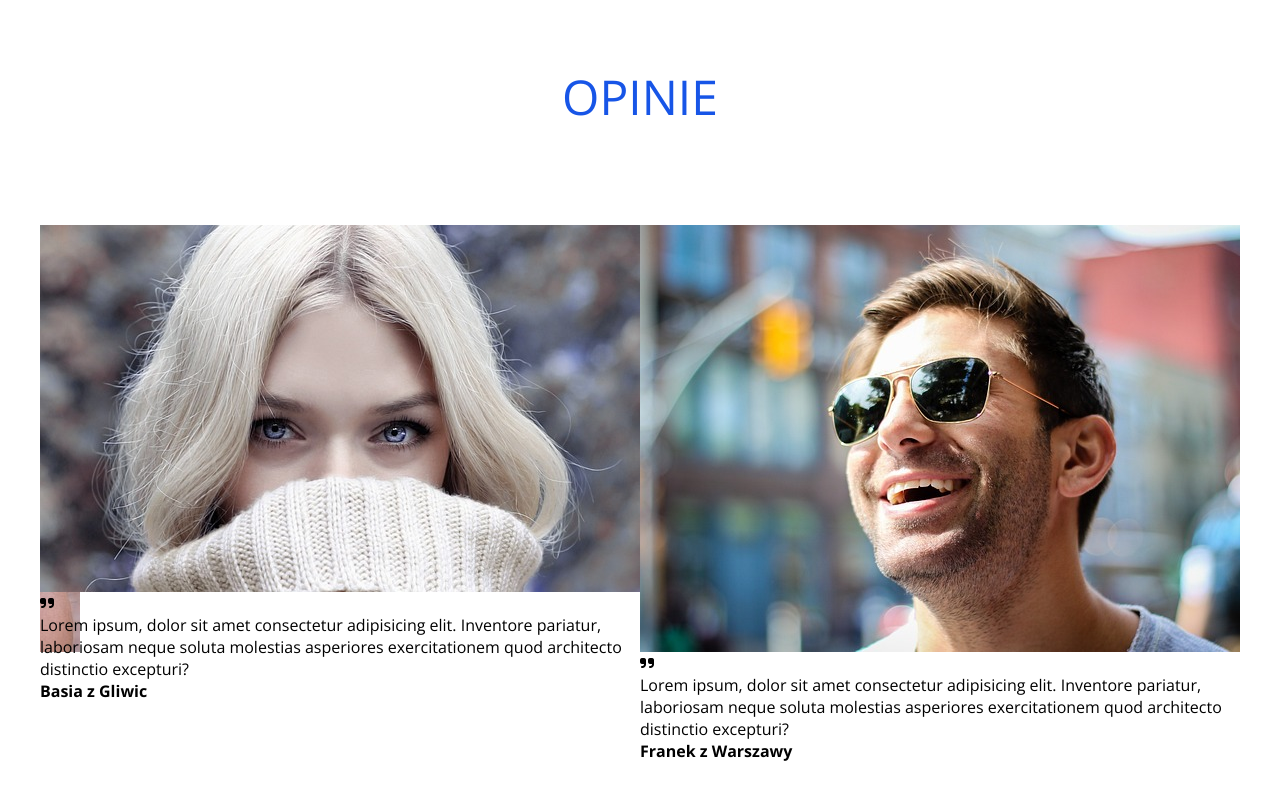
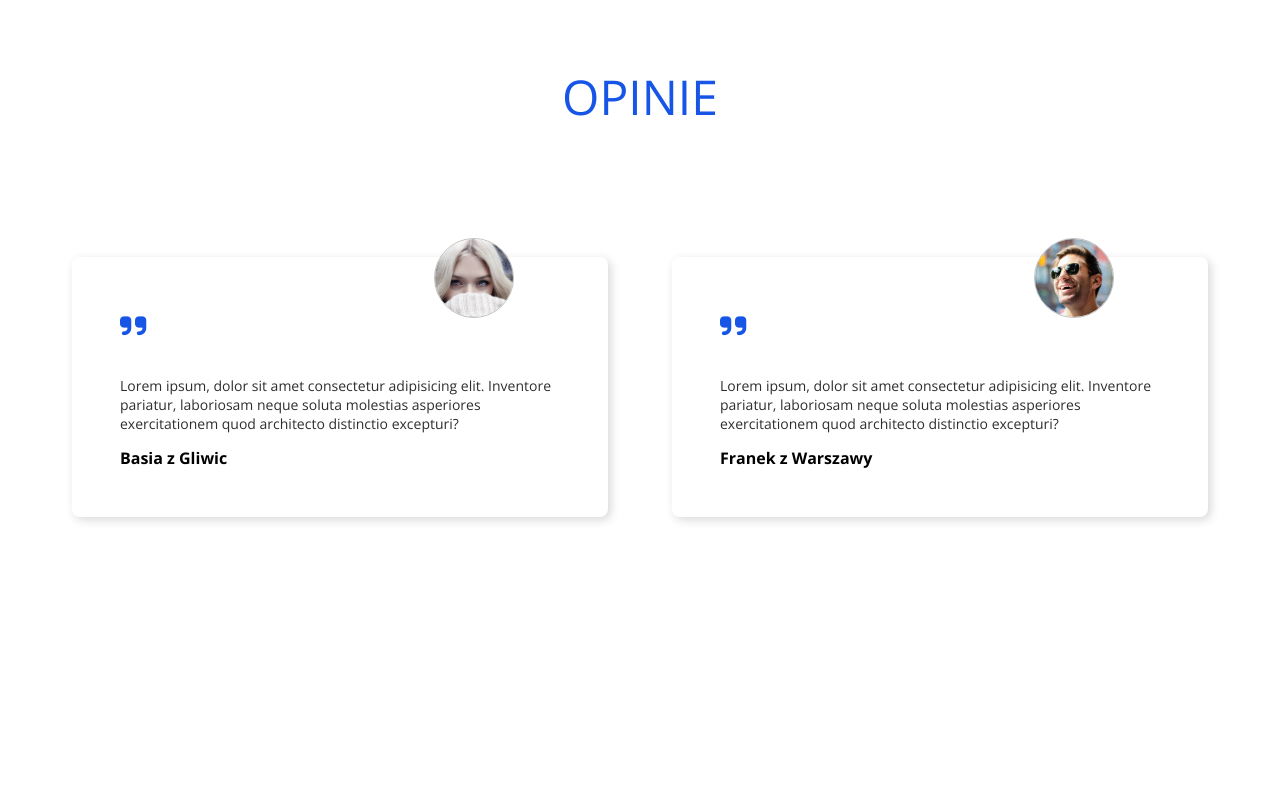
Before and after one commit to MatysVN/Tropical-Paradise, a plain HTML site: page index.html in a window 1280 px wide. Shown: the part 4977-5777 px from the top of the page. After the commit the page ends 5654 px from the top, so only its background shows below. Drawn offline with nearby package versions, Linux system fonts and the light colour scheme.

Commit message:
styled section reviews

```diff
--- a/js/slick.js
+++ b/js/slick.js
@@ -3,9 +3,11 @@ $(document).ready(function () {
 		slidesToShow: 1,
 		slidesToScroll: 1,
 		autoplay: true,
+        // Img change speed
 		autoplaySpeed: 2500,
 		arrows: false,
 		mobileFirst: true,
+        // Media queries
 		responsive: [
 			{
 				breakpoint: 700,
--- a/sass/style.scss
+++ b/sass/style.scss
@@ -385,6 +385,44 @@ body {
 	}
 }
 
+// MAIN > Reviews
+.reviews {
+	&__box {
+		position: relative;
+		margin: 2em;
+		padding: 3em;
+		border-radius: 8px;
+		box-shadow: 3px 3px 10px #2e2e2e2e;
+		transition: transform .3s;
+		&:hover {
+			transform: scale(0.95);
+		}
+	}
+	&__box-img {
+		position: absolute;
+		top: 8%;
+		left: 75%;
+		transform: translate(-50%, -50%);
+		img {
+			width: 80px;
+			height: 80px;
+			object-fit: cover;
+			border: 1px solid hsla(0, 0%, 18%, 0.30);
+			border-radius: 50%;
+		}
+	}
+	&__box-quote {
+		margin-bottom: 1em;
+		font-size: 3rem;
+		color: $main-color;
+	}
+	&__box-text {
+		margin-bottom: 1em;
+		font-size: 1.4rem;
+		color: $dark;
+	}
+}
+
 // MEDIA QUERIES
 
 @media (min-width: 374px) {
@@ -451,6 +489,12 @@ body {
 				padding: 1em;
 			}
 		}
+	}
+}
+
+@media (max-width: 767px) {
+	.reviews.section-padding {
+		padding: 6em 0;
 	}
 }
 
```
Also changed, not shown: css/style.css, 1 other file.
